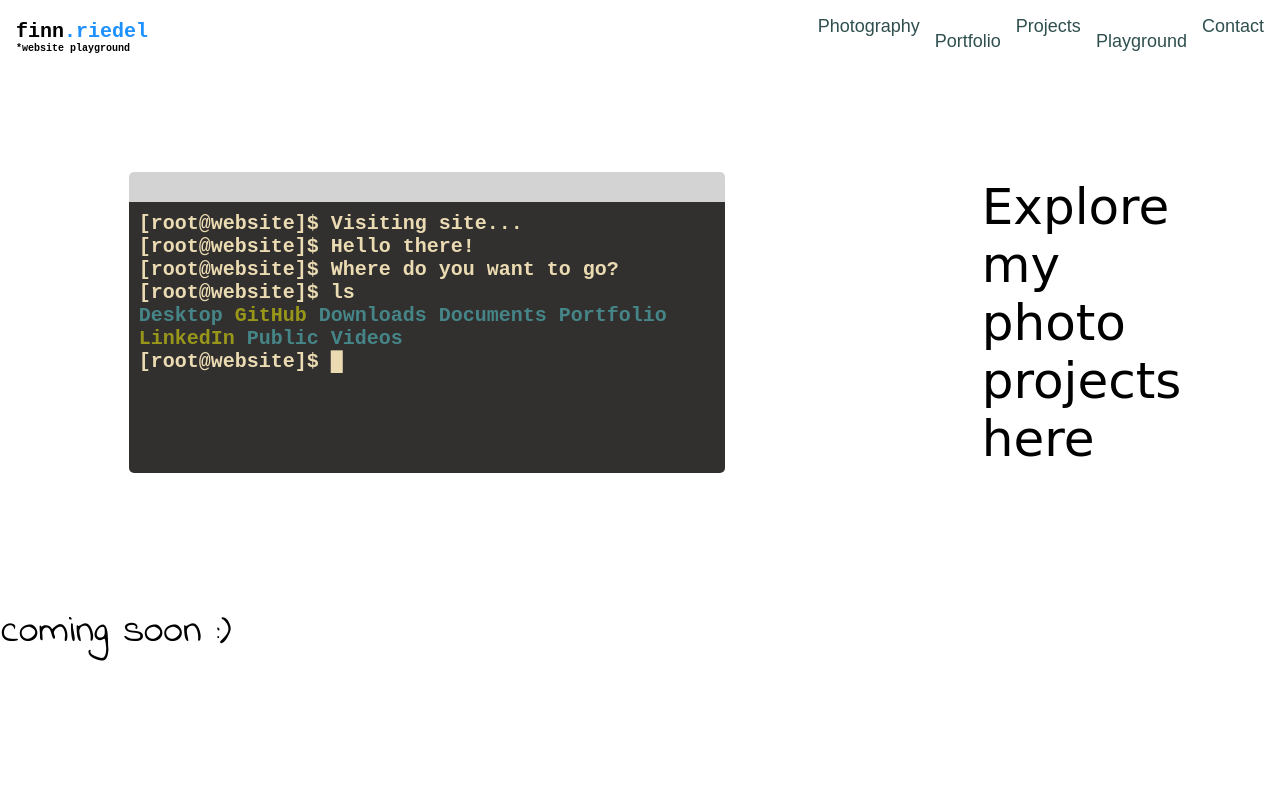
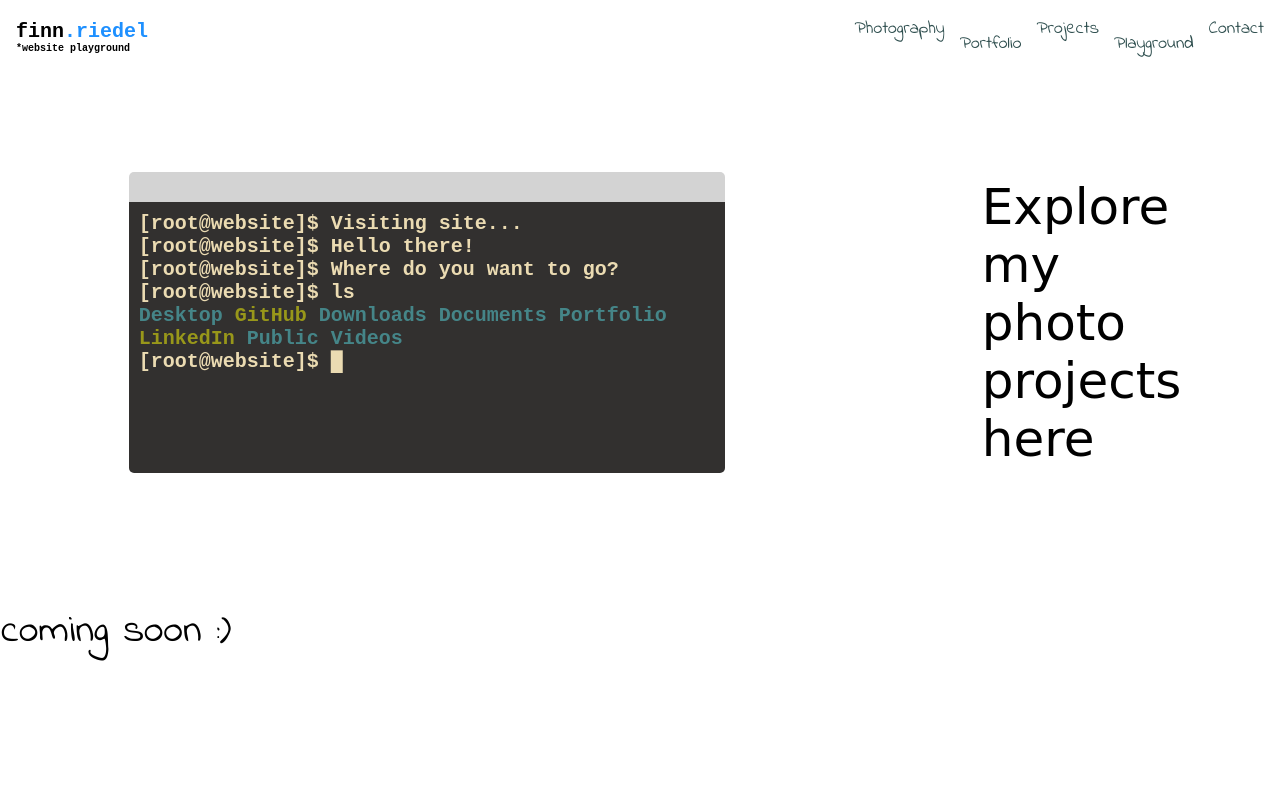
Before and after one commit to finnriedel/finnriedel.com, a plain HTML site: page index.html in a window 1280 px wide. Drawn offline with Linux system fonts and the light colour scheme; a web font is replaced by a local one.

Commit message:
Update style.css

```diff
--- a/style.css
+++ b/style.css
@@ -12,7 +12,7 @@ body{
 
 #nav-element-navigation a{
 	text-decoration: none;
-	font-family: "Rubrik", sans-serif;
+	font-family: 'Indie Flower', cursive;
 	color: darkslategrey;
 	font-size: 18px;
 	font-weight: 500;
```
